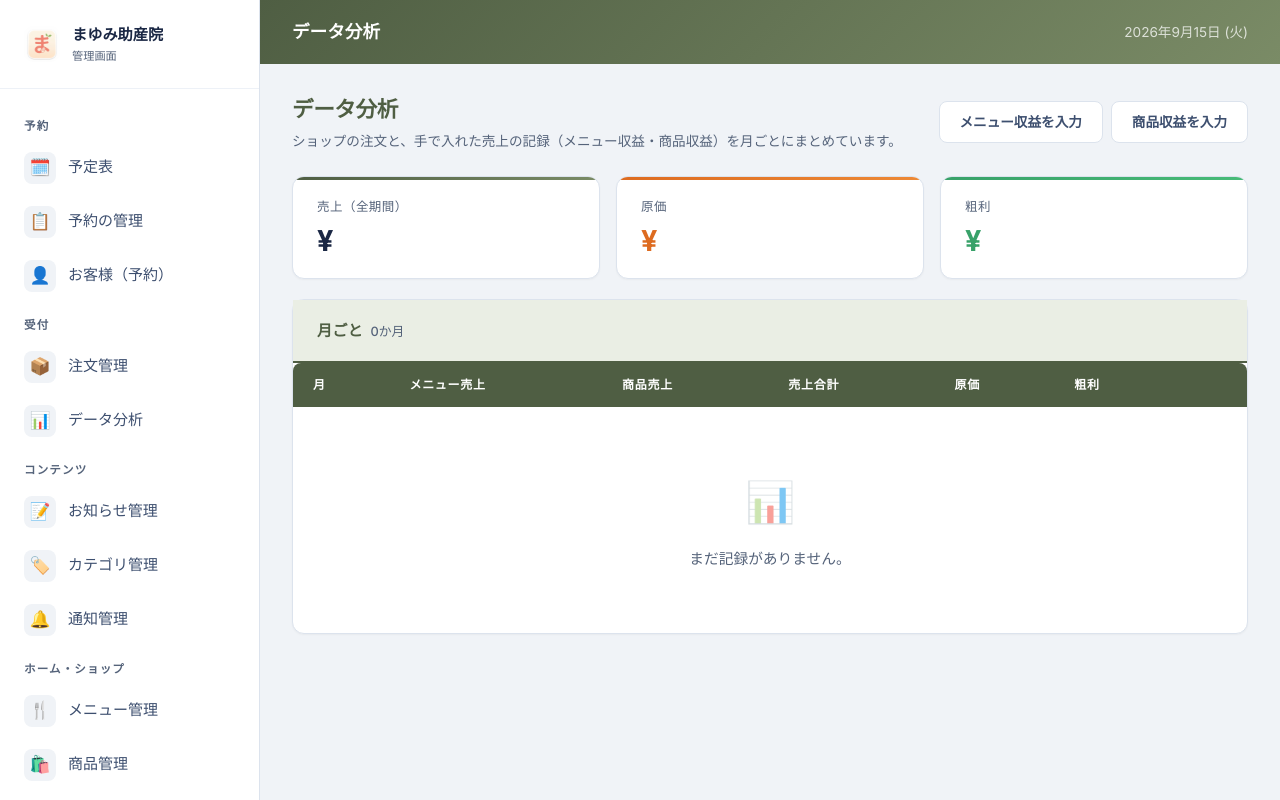
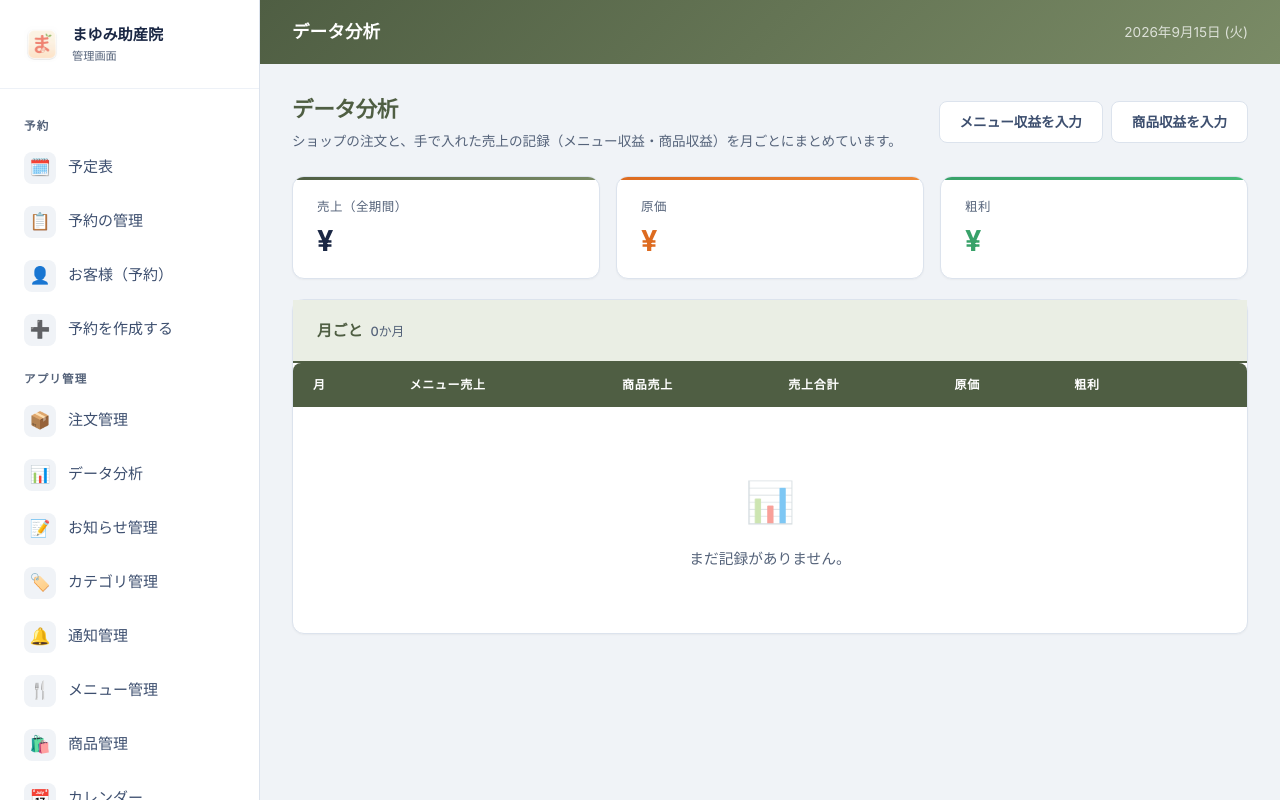
Before and after one commit to mayumi-josanin/mayumi-app, a Django app: template server/apps/manage/templates/manage/analytics.html in a window 1280 px wide. Run offline with Django 5.2, Linux system fonts and the light colour scheme; the template is opened without the code that fills it, so the values that code supplies are empty.

Commit message:
管理画面の左メニューを予約管理と同じ並びにする（予約・アプリ管理・予約の設定）
院長の希望（2026-09-15）: 予約とアプリで画面が変わったと感じないように。
予約側の項目はログインの受け渡し（go_reserve）で飛ぶ。設定系はまゆみだけに出す。

Co-Authored-By: Claude Fable 5.1 <noreply@anthropic.com>
Claude-Session: https://claude.ai/code/session_01NKUtzk3Xr93PyYoGcDnCfr

```diff
--- a/server/apps/manage/templates/manage/base.html
+++ b/server/apps/manage/templates/manage/base.html
@@ -26,21 +26,40 @@ KEM_DDENKI と同じ組み方: 左に固定のサイドバー、上にトップ
       <div class="sidebar-logo-text">まゆみ助産院<span>管理画面</span></div>
     </div>
     <nav class="sidebar-nav">
+      {% comment %}
+      予約管理（mayumi-reserve, :10001）の項目。押すとログインの受け渡し（go_reserve）で向こうへ。
+      向こうの左メニューにも同じ並びでこちらの項目があり、行き来しても同じ画面に見える。
+      {% endcomment %}
       <span class="nav-section">予約</span>
       <a href="{% url 'manage:go_reserve' %}?to=/manage/"><span class="nav-icon">🗓️</span> 予定表</a>
       <a href="{% url 'manage:go_reserve' %}?to=/manage/reservations/"><span class="nav-icon">📋</span> 予約の管理</a>
       <a href="{% url 'manage:go_reserve' %}?to=/manage/customers/"><span class="nav-icon">👤</span> お客様（予約）</a>
-      <span class="nav-section">受付</span>
+      <a href="{% url 'manage:go_reserve' %}?to=/manage/reservations/new/"><span class="nav-icon">➕</span> 予約を作成する</a>
+      {% if is_owner %}
+        <a href="{% url 'manage:go_reserve' %}?to=/manage/blocks/grid/"><span class="nav-icon">🚫</span> 予約枠と休診</a>
+        <a href="{% url 'manage:go_reserve' %}?to=/manage/sales/"><span class="nav-icon">💴</span> 売上・会員</a>
+        <a href="{% url 'manage:go_reserve' %}?to=/manage/care/"><span class="nav-icon">🍼</span> 産後ケア</a>
+      {% endif %}
+      <span class="nav-section">アプリ管理</span>
       <a href="{% url 'manage:order_list' %}" class="{% if 'order' in request.resolver_match.url_name %}active{% endif %}"><span class="nav-icon">📦</span> 注文管理</a>
       <a href="{% url 'manage:analytics' %}" class="{% if 'analytics' in request.resolver_match.url_name or 'revenue' in request.resolver_match.url_name %}active{% endif %}"><span class="nav-icon">📊</span> データ分析</a>
-      <span class="nav-section">コンテンツ</span>
+
       <a href="{% url 'manage:news_list' %}" class="{% if 'news' in request.resolver_match.url_name %}active{% endif %}"><span class="nav-icon">📝</span> お知らせ管理</a>
       <a href="{% url 'manage:category_list' %}" class="{% if 'category' in request.resolver_match.url_name %}active{% endif %}"><span class="nav-icon">🏷️</span> カテゴリ管理</a>
       <a href="{% url 'manage:push_list' %}" class="{% if 'push' in request.resolver_match.url_name %}active{% endif %}"><span class="nav-icon">🔔</span> 通知管理</a>
-      <span class="nav-section">ホーム・ショップ</span>
+
       <a href="{% url 'manage:menu_list' %}" class="{% if 'menu' in request.resolver_match.url_name %}active{% endif %}"><span class="nav-icon">🍴</span> メニュー管理</a>
       <a href="{% url 'manage:product_list' %}" class="{% if 'product' in request.resolver_match.url_name %}active{% endif %}"><span class="nav-icon">🛍️</span> 商品管理</a>
       <a href="{% url 'manage:calendar_list' %}" class="{% if 'calendar' in request.resolver_match.url_name %}active{% endif %}"><span class="nav-icon">📅</span> カレンダー</a>
+      {% if is_owner %}
+        <span class="nav-section">予約の設定</span>
+        <a href="{% url 'manage:go_reserve' %}?to=/manage/menus/"><span class="nav-icon">📖</span> 予約メニュー</a>
+        <a href="{% url 'manage:go_reserve' %}?to=/manage/questions/"><span class="nav-icon">❓</span> 質問フォーム</a>
+        <a href="{% url 'manage:go_reserve' %}?to=/manage/practitioners/"><span class="nav-icon">🧑‍⚕️</span> 担当者</a>
+        <a href="{% url 'manage:go_reserve' %}?to=/manage/hours/"><span class="nav-icon">⏰</span> 営業時間</a>
+        <a href="{% url 'manage:go_reserve' %}?to=/manage/staff/"><span class="nav-icon">👥</span> スタッフ</a>
+        <a href="{% url 'manage:go_reserve' %}?to=/manage/settings/"><span class="nav-icon">⚙️</span> 予約の設定</a>
+      {% endif %}
       <span class="nav-section">旧管理アプリ</span>
       <a href="https://mayumi-josanin.github.io/mayumi-app/admin/" target="_blank" rel="noopener" class="nav-muted"><span class="nav-icon">↗</span> 旧管理アプリを開く</a>
       <span class="nav-note">会員・スタンプは、9/19 の移行のあとにこちらへ移します。</span>
```
